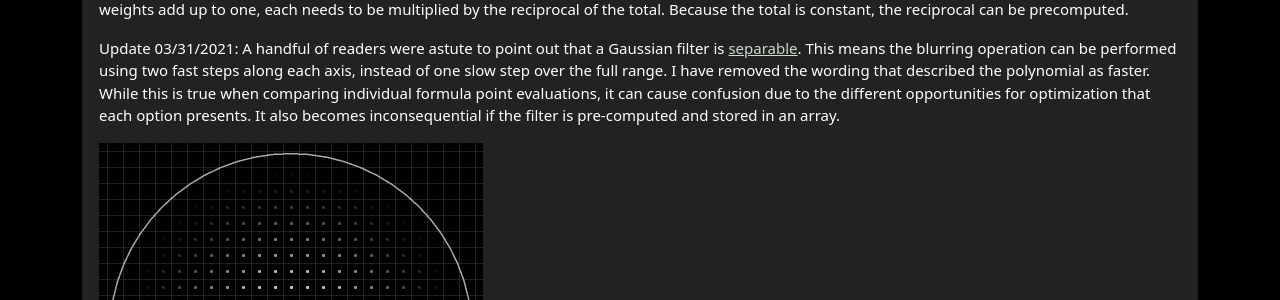
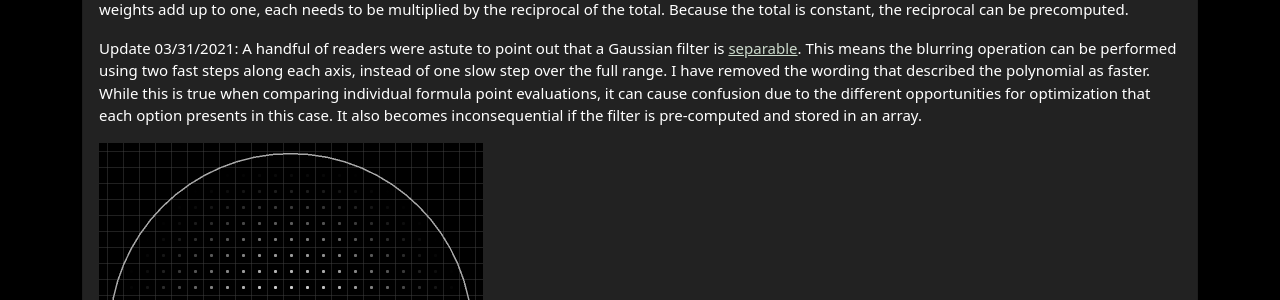
Before and after one commit to KdotJPG/NoisePosti.ng, a Jekyll site: the page built from _posts/2021-03-13-Fast-Biome-Blending-Without-Squareness.md, in a window 1280 px wide and 900 px high, scrolled down 1977 px. Shown: the part 222-522 px from the top of the window. Built offline with Jekyll 4.4.1, drawn with Linux system fonts in a browser that asks for light colours.

Commit message:
Update 2021-03-13-Fast-Biome-Blending-Without-Squareness.md

```diff
--- a/_posts/2021-03-13-Fast-Biome-Blending-Without-Squareness.md
+++ b/_posts/2021-03-13-Fast-Biome-Blending-Without-Squareness.md
@@ -37,7 +37,7 @@ There are many ways to format the data, all of which provide the same informatio
 
 A simple blending algorithm might consist of generating the biome map in full resolution, and performing a Gaussian-like blur on it to produce the blending weights. To do this, you might start by populating the map in a large enough area around the part of the world to be generated. If your world is generated in sections or "chunks", then you might employ caching here to prevent repeatedly generating the same areas. After this, consider a circle around each column or pixel coordinate to generate the terrain for. On the biome map, set up like you're going to count the number of cells of each biome that show up inside the circle. But instead of adding one each time, add a number that decreases with distance. I might use the formula `max(0, radius^2 - dx^2 - dy^2)^2` for this. It produces a circular bump like a [Gaussian filter](https://en.wikipedia.org/wiki/Gaussian_filter ), but it goes zero smoothly at a finite radius. To make the biome weights add up to one, each needs to be multiplied by the reciprocal of the total. Because the total is constant, the reciprocal can be precomputed.
 
-Update 03/31/2021: A handful of readers were astute to point out that a Gaussian filter is [separable](https://en.wikipedia.org/wiki/Separable_filter). This means the blurring operation can be performed using two fast steps along each axis, instead of one slow step over the full range. I have removed the wording that described the polynomial as faster. While this is true when comparing individual formula point evaluations, it can cause confusion due to the different opportunities for optimization that each option presents. It also becomes inconsequential if the filter is pre-computed and stored in an array.
+Update 03/31/2021: A handful of readers were astute to point out that a Gaussian filter is [separable](https://en.wikipedia.org/wiki/Separable_filter). This means the blurring operation can be performed using two fast steps along each axis, instead of one slow step over the full range. I have removed the wording that described the polynomial as faster. While this is true when comparing individual formula point evaluations, it can cause confusion due to the different opportunities for optimization that each option presents in this case. It also becomes inconsequential if the filter is pre-computed and stored in an array.
 
 <figure class="figure">
     <a href="/assets/images/fast-biome-blending-without-squareness/simple_blend_radius.png">
```
